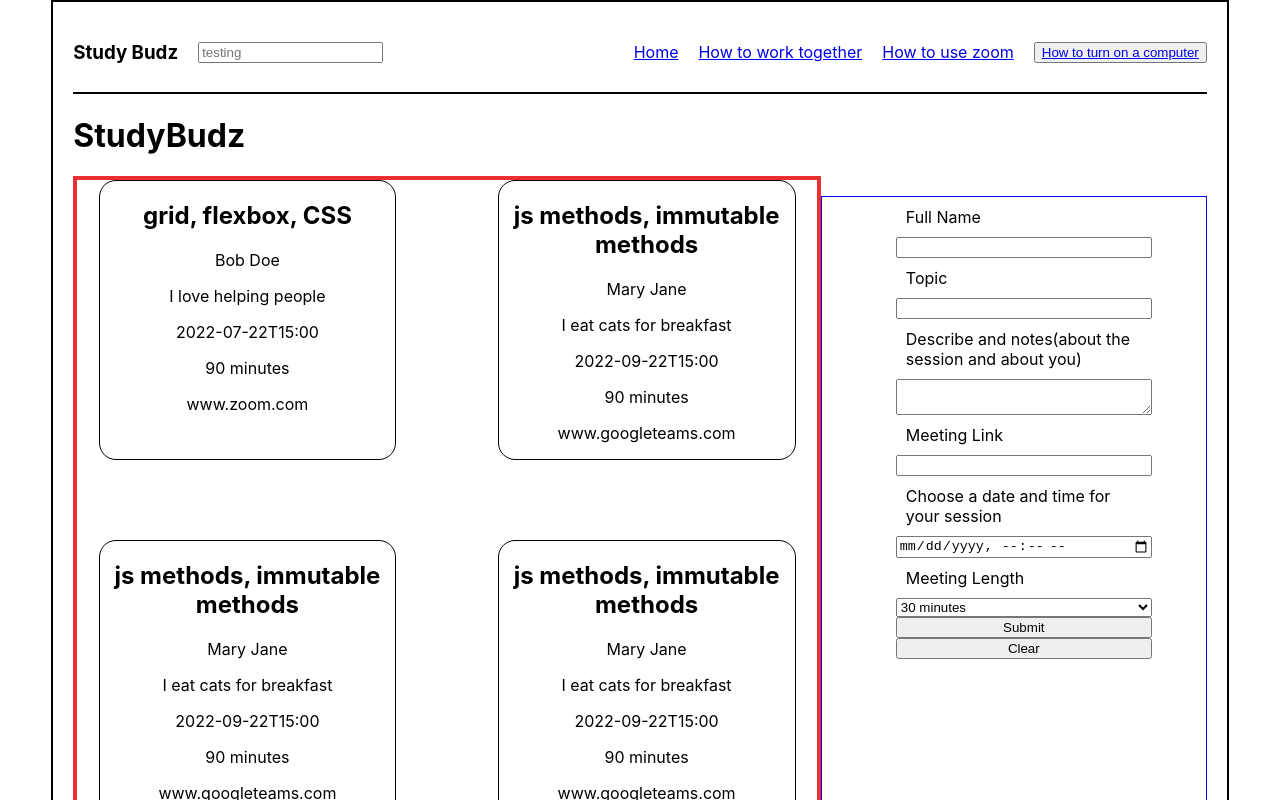
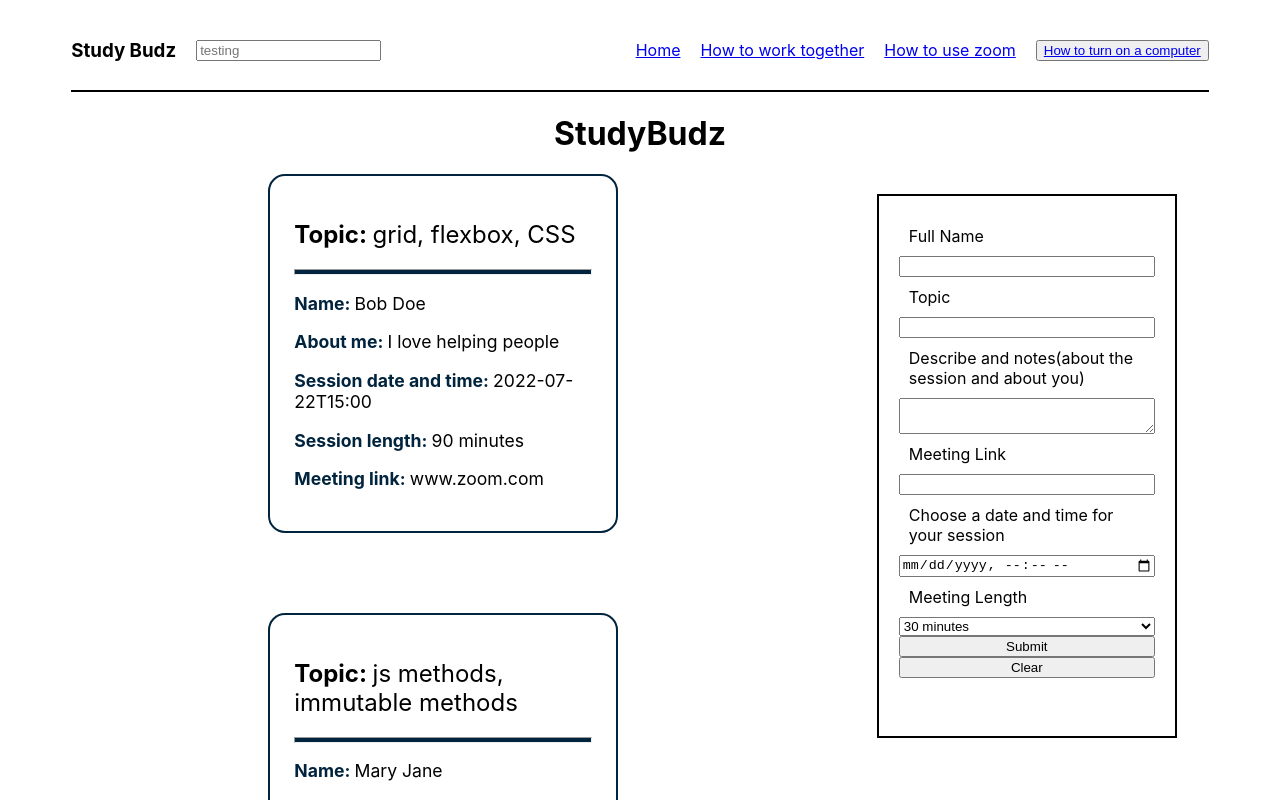
Before and after one commit to ffjaervik/StudyBudz_Front-end, a React (Create React App) app in the folder study-budz-2.0/: page / in a window 1280 px wide. Shown: the top 800 px of the page. Built offline with nearby package versions, Linux system fonts and the light colour scheme; data requests are answered from the project's data file.

Commit message:
added some more basic CSS styling

```diff
--- a/study-budz-2.0/src/Components/App/App.css
+++ b/study-budz-2.0/src/Components/App/App.css
@@ -1,4 +1,14 @@
+/* .App {
+  margin-top: 50px;
+} */
+
 .main {
   display: flex;
   justify-content: space-around;
+  gap: 10px;
 }
+
+h1 {
+  text-align: center;
+  position: sticky;
+}
--- a/study-budz-2.0/src/Components/App/App.js
+++ b/study-budz-2.0/src/Components/App/App.js
@@ -30,7 +30,7 @@ function App() {
   }, []); //The submit button state will have to go inside the dep. array
 
   return (
-    <>
+    <div>
       <Navbar />
       <div className="App">
         <h1>StudyBudz</h1>
@@ -39,7 +39,7 @@ function App() {
           <Form />
         </div>
       </div>
-    </>
+    </div>
   );
 }
 
--- a/study-budz-2.0/src/Components/Form/Form.css
+++ b/study-budz-2.0/src/Components/Form/Form.css
@@ -1,6 +1,6 @@
 .form-container {
   min-width: 30vw;
-  border: 1px solid blue;
+  /* border: 1px solid blue; */
   display: flex;
   align-items: top;
   justify-content: center;
@@ -12,6 +12,9 @@
   display: flex;
   flex-direction: column;
   margin-left: 20px;
+  border: 2px solid black;
+  max-height: 500px;
+  padding: 20px;
 }
 
 label {
--- a/study-budz-2.0/src/Components/LessonCard/index.js
+++ b/study-budz-2.0/src/Components/LessonCard/index.js
@@ -1,21 +1,37 @@
-import "./lesson-card.css"
+import './lesson-card.css';
 
-const LessonCard = ({lesson}) => {
-    return (
-        <div className="single-lesson">
-            <h2>{lesson.topic}</h2>
-            <p> {lesson.fullName}</p>
-            <p> {lesson.describe}</p>
-            <p> {lesson.sessionTime}</p>
-            <p> {lesson.meetingLength}</p>
-            <p> {lesson.meetingLink}</p>
-
-
-        </div>
-
-     );
-}
-
-
+const LessonCard = ({ lesson }) => {
+  return (
+    <div className="single-lesson">
+      <div className="card-hero">
+        <h2>
+          Topic: <span>{lesson.topic}</span>
+        </h2>
+        <hr />
+      </div>
+      <div className="card-stuff">
+        <p>
+          <strong>Name: </strong> {lesson.fullName}
+        </p>
+        <p>
+          <strong>About me: </strong>
+          {lesson.describe}
+        </p>
+        <p>
+          <strong>Session date and time: </strong>
+          {lesson.sessionTime}
+        </p>
+        <p>
+          <strong>Session length: </strong>
+          {lesson.meetingLength}
+        </p>
+        <p>
+          <strong>Meeting link: </strong>
+          {lesson.meetingLink}
+        </p>
+      </div>
+    </div>
+  );
+};
 
 export default LessonCard;
--- a/study-budz-2.0/src/Components/LessonCard/lesson-card.css
+++ b/study-budz-2.0/src/Components/LessonCard/lesson-card.css
@@ -1,8 +1,33 @@
 div .single-lesson {
-  border: 1px solid black;
+  border: 2px solid #00243d;
   border-radius: 17px;
 
   max-width: 30%;
   min-width: 40%;
-  text-align: center;
+
+  padding: 1.5rem;
 }
+
+.single-lesson p {
+  font-size: 1.1rem;
+}
+
+hr {
+  height: 4px;
+  background-color: #00243d;
+}
+
+/* .card-hero {
+  background-color: lightblue;
+} */
+
+/* #1977f2;
+#e9676c */
+/* #00243D */
+
+span {
+  font-weight: normal;
+}
+strong {
+  color: #00243d;
+}
--- a/study-budz-2.0/src/Components/LessonContainer/lesson-container.css
+++ b/study-budz-2.0/src/Components/LessonContainer/lesson-container.css
@@ -1,5 +1,5 @@
 div .lesson-container {
-  border: 4px solid rgb(234, 48, 48);
+  /* border: 4px solid rgb(234, 48, 48); */
   display: flex;
   justify-content: space-evenly;
   flex-wrap: wrap;
--- a/study-budz-2.0/src/Components/NavBar/Navbar.css
+++ b/study-budz-2.0/src/Components/NavBar/Navbar.css
@@ -1,7 +1,18 @@
+/* .fixed {
+  position: -webkit-sticky;
+  position: sticky;
+  top: 0;
+
+
+
+  position: fixed;
+  z-index: 5;
+  width: 90%;
+} */
 .navbar-container {
   display: flex;
   justify-content: space-between;
-  gap: 20px;
+  gap: 10px;
   border-bottom: 2px solid black;
   align-items: center;
   padding-bottom: 10px;
--- a/study-budz-2.0/src/Components/NavBar/index.js
+++ b/study-budz-2.0/src/Components/NavBar/index.js
@@ -1,6 +1,7 @@
 import './Navbar.css';
 function Navbar() {
   return (
+    <div className="fixed">
       <nav className="navbar-container">
         <div className="nav-sides">
           <h3>Study Budz</h3>
@@ -21,6 +22,7 @@ function Navbar() {
           </button>
         </div>
       </nav>
+    </div>
   );
 }
 
--- a/study-budz-2.0/src/index.css
+++ b/study-budz-2.0/src/index.css
@@ -1,5 +1,5 @@
 body {
-  border: 2px black solid;
+  /* border: 2px black solid; */
   margin-top: 0;
   margin-left: 4%;
   margin-right: 4%;
```
Lines whose indentation alone changed are shown as unchanged.
